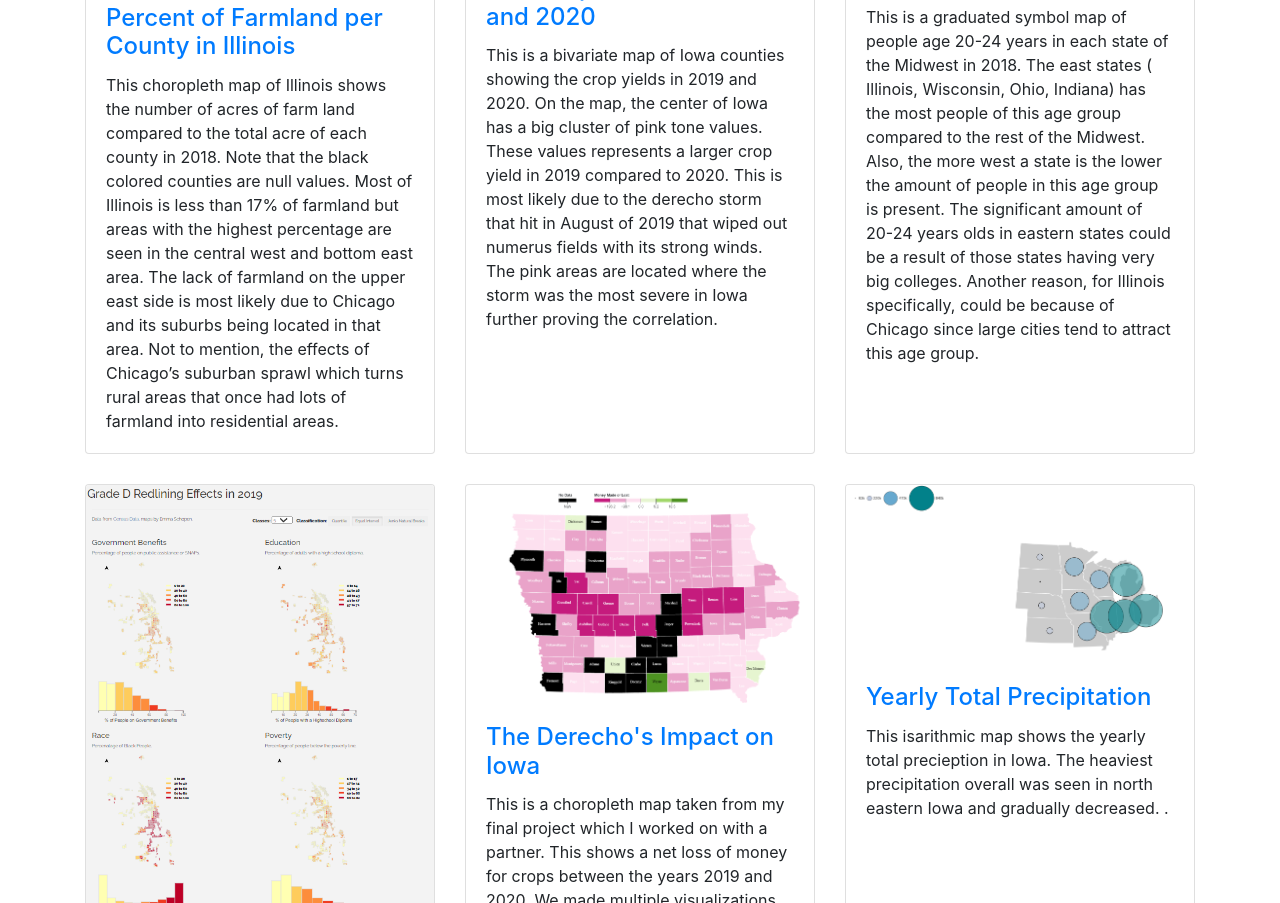
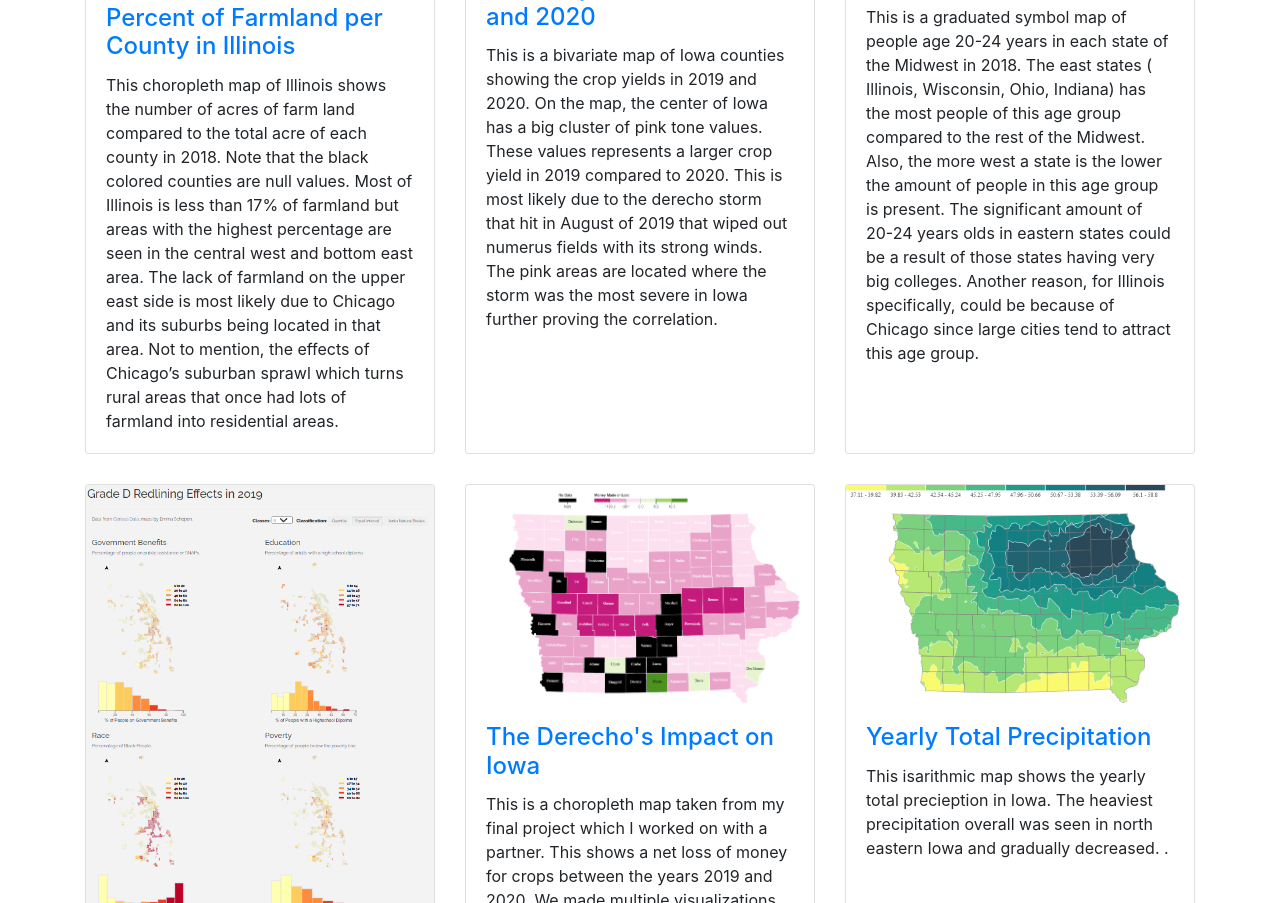
Before and after one commit to geog3540/eschopen, a website: page index.html in a window 1280 px wide. Shown: the part 387-1290 px from the top of the page. Drawn offline with Linux system fonts and the light colour scheme.

Commit message:
Update index.html

```diff
--- a/index.html
+++ b/index.html
@@ -116,7 +116,7 @@
         </div>
         <div class="col-lg-4 col-sm-6 portfolio-item">
           <div class="card h-100">
-            <a href="https://observablehq.com/@caglarkoylu/isarithmic-mapping-geog-3540"><img class="card-img-top" src="images/p.png" alt=""></a>
+            <a href="https://observablehq.com/@caglarkoylu/isarithmic-mapping-geog-3540"><img class="card-img-top" src="images/isarithmic.png" alt=""></a>
             <div class="card-body">
               <h4 class="card-title">
                 <a href="https://observablehq.com/@caglarkoylu/isarithmic-mapping-geog-3540">Yearly Total Precipitation</a>
```
